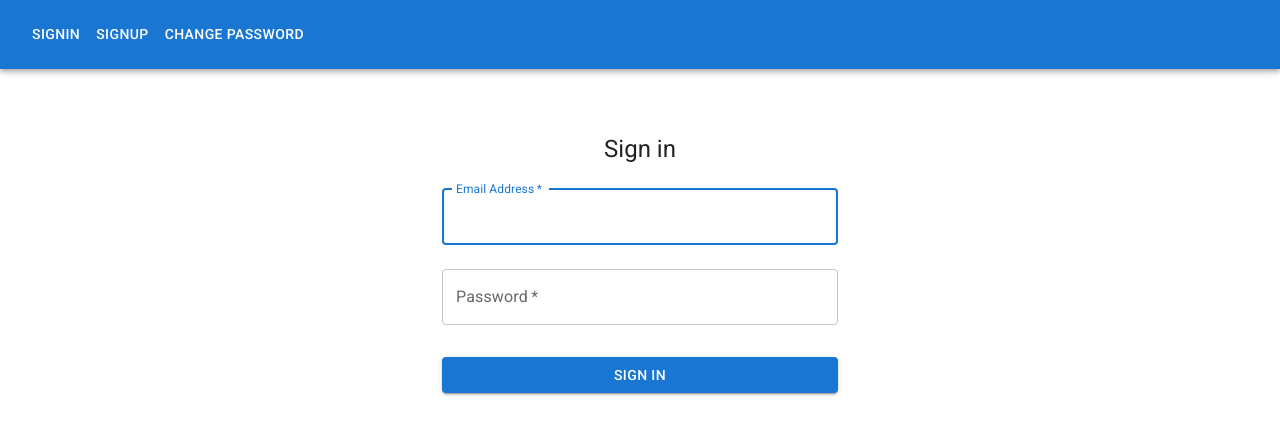
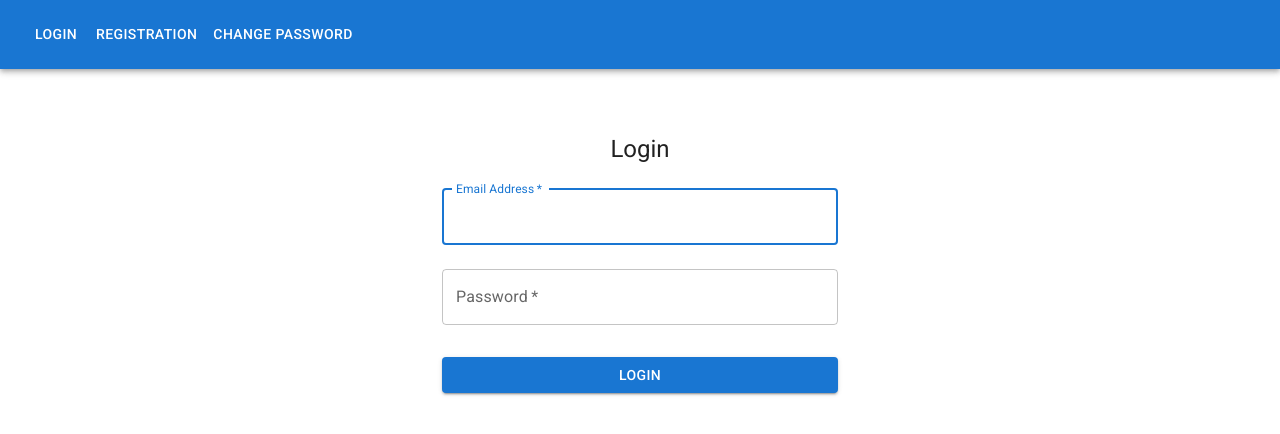
Before and after one commit to AzarakD/react-entry-app, a React (Create React App) app: page /login in a window 1280 px wide. Shown: the top 434 px of the page. Built offline with nearby package versions, Linux system fonts and the light colour scheme.

Commit message:
add components name refactoring

```diff
--- a/src/components/app.tsx
+++ b/src/components/app.tsx
@@ -2,16 +2,16 @@ import {
   Route,
   Routes
 } from 'react-router-dom';
-import SignIn from './sign-in/sign-in';
-import SignUp from './sign-up/sign-up';
+import Login from './login/login';
+import Registration from './registration/registration';
 import ChangePassword from './change-password/change-password';
 import { AppRoute } from '../const';
 
 export default function App(): JSX.Element {
   return (
     <Routes>
-      <Route path={AppRoute.Login} element={<SignIn />} />
-      <Route path={AppRoute.Registration} element={<SignUp />} />
+      <Route path={AppRoute.Login} element={<Login />} />
+      <Route path={AppRoute.Registration} element={<Registration />} />
       <Route path={AppRoute.ChangePassword} element={<ChangePassword />} />
     </Routes>
   );
--- a/src/components/sign-up/sign-up.tsx
+++ b/src/components/login/login.tsx
@@ -1,8 +1,6 @@
 import Button from '@mui/material/Button';
 import CssBaseline from '@mui/material/CssBaseline';
 import TextField from '@mui/material/TextField';
-import Link from '@mui/material/Link';
-import Grid from '@mui/material/Grid';
 import Box from '@mui/material/Box';
 import Typography from '@mui/material/Typography';
 import Container from '@mui/material/Container';
@@ -11,11 +9,10 @@ import {
   ThemeProvider
 } from '@mui/material/styles';
 import NavigationBar from '../navigation-bar/navigation-bar';
-import { AppRoute } from '../../const';
 
 const theme = createTheme();
 
-export default function SignUp() {
+export default function Login(): JSX.Element {
   const handleSubmit = (event: React.FormEvent<HTMLFormElement>) => {
     event.preventDefault();
     const data = new FormData(event.currentTarget);
@@ -23,7 +20,6 @@ export default function SignUp() {
     console.log({
       email: data.get('email'),
       password: data.get('password'),
-      repeatPassword: data.get('repeat-password'),
     });
   };
 
@@ -41,9 +37,9 @@ export default function SignUp() {
           }}
         >
           <Typography component="h1" variant="h5">
-            Sign up
+            Login
           </Typography>
-          <Box component="form" noValidate onSubmit={handleSubmit} sx={{ mt: 3 }}>
+          <Box component="form" onSubmit={handleSubmit} noValidate sx={{ mt: 1 }}>
             <TextField
               margin="normal"
               required
@@ -62,30 +58,14 @@ export default function SignUp() {
               type="password"
               id="password"
             />
-            <TextField
-              margin="normal"
-              required
-              fullWidth
-              name="repeat-password"
-              label="Repeat Password"
-              type="password"
-              id="repeat-password"
-            />
             <Button
               type="submit"
               fullWidth
               variant="contained"
               sx={{ mt: 3, mb: 2 }}
             >
-              Sign Up
+              Login
             </Button>
-            <Grid container justifyContent="flex-end">
-              <Grid item>
-                <Link href={AppRoute.Login} variant="body2">
-                  Already have an account? Sign in
-                </Link>
-              </Grid>
-            </Grid>
           </Box>
         </Box>
       </Container>
--- a/src/components/navigation-bar/navigation-bar.tsx
+++ b/src/components/navigation-bar/navigation-bar.tsx
@@ -2,14 +2,13 @@ import { useState } from 'react';
 import AppBar from '@mui/material/AppBar';
 import Box from '@mui/material/Box';
 import Toolbar from '@mui/material/Toolbar';
-// import IconButton from '@mui/material/IconButton';
 import Typography from '@mui/material/Typography';
 import Menu from '@mui/material/Menu';
 import Container from '@mui/material/Container';
 import Button from '@mui/material/Button';
 import MenuItem from '@mui/material/MenuItem';
 
-const pages = ['SignIn', 'SignUp', 'Change Password'];
+const pages = ['Login', 'Registration', 'Change Password'];
 
 export default function NavigationBar (): JSX.Element {
   const [anchorElNav, setAnchorElNav] = useState<null | HTMLElement>(null);
--- a/src/components/sign-in/sign-in.tsx
+++ b/src/components/registration/registration.tsx
@@ -1,6 +1,8 @@
 import Button from '@mui/material/Button';
 import CssBaseline from '@mui/material/CssBaseline';
 import TextField from '@mui/material/TextField';
+import Link from '@mui/material/Link';
+import Grid from '@mui/material/Grid';
 import Box from '@mui/material/Box';
 import Typography from '@mui/material/Typography';
 import Container from '@mui/material/Container';
@@ -9,10 +11,11 @@ import {
   ThemeProvider
 } from '@mui/material/styles';
 import NavigationBar from '../navigation-bar/navigation-bar';
+import { AppRoute } from '../../const';
 
 const theme = createTheme();
 
-export default function SignIn(): JSX.Element {
+export default function Registration() {
   const handleSubmit = (event: React.FormEvent<HTMLFormElement>) => {
     event.preventDefault();
     const data = new FormData(event.currentTarget);
@@ -20,6 +23,7 @@ export default function SignIn(): JSX.Element {
     console.log({
       email: data.get('email'),
       password: data.get('password'),
+      repeatPassword: data.get('repeat-password'),
     });
   };
 
@@ -37,9 +41,9 @@ export default function SignIn(): JSX.Element {
           }}
         >
           <Typography component="h1" variant="h5">
-            Sign in
+            Registration
           </Typography>
-          <Box component="form" onSubmit={handleSubmit} noValidate sx={{ mt: 1 }}>
+          <Box component="form" noValidate onSubmit={handleSubmit} sx={{ mt: 3 }}>
             <TextField
               margin="normal"
               required
@@ -58,14 +62,30 @@ export default function SignIn(): JSX.Element {
               type="password"
               id="password"
             />
+            <TextField
+              margin="normal"
+              required
+              fullWidth
+              name="repeat-password"
+              label="Repeat Password"
+              type="password"
+              id="repeat-password"
+            />
             <Button
               type="submit"
               fullWidth
               variant="contained"
               sx={{ mt: 3, mb: 2 }}
             >
-              Sign In
+              Register
             </Button>
+            <Grid container justifyContent="flex-end">
+              <Grid item>
+                <Link href={AppRoute.Login} variant="body2">
+                  Already have an account? Login
+                </Link>
+              </Grid>
+            </Grid>
           </Box>
         </Box>
       </Container>
```
